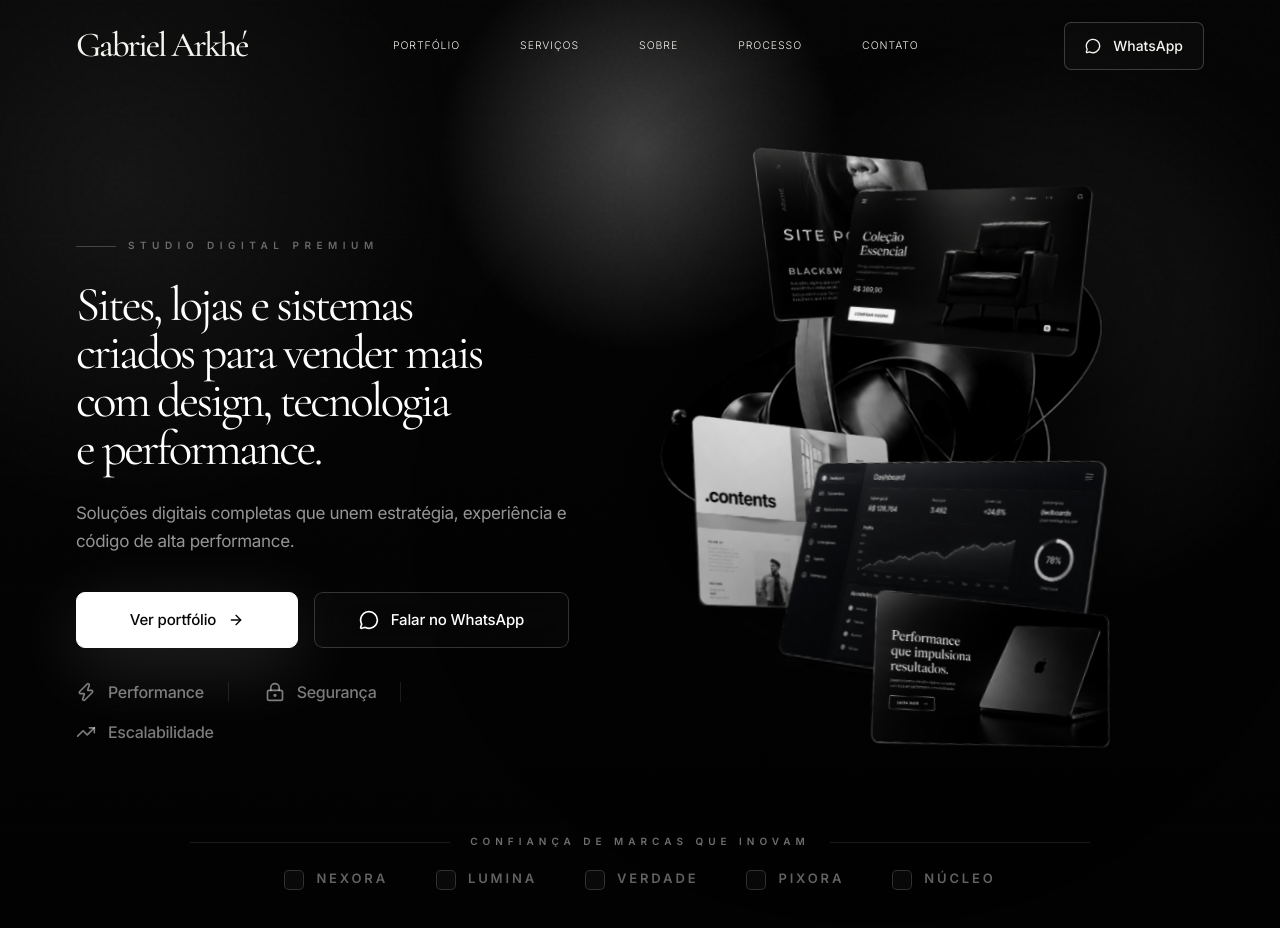
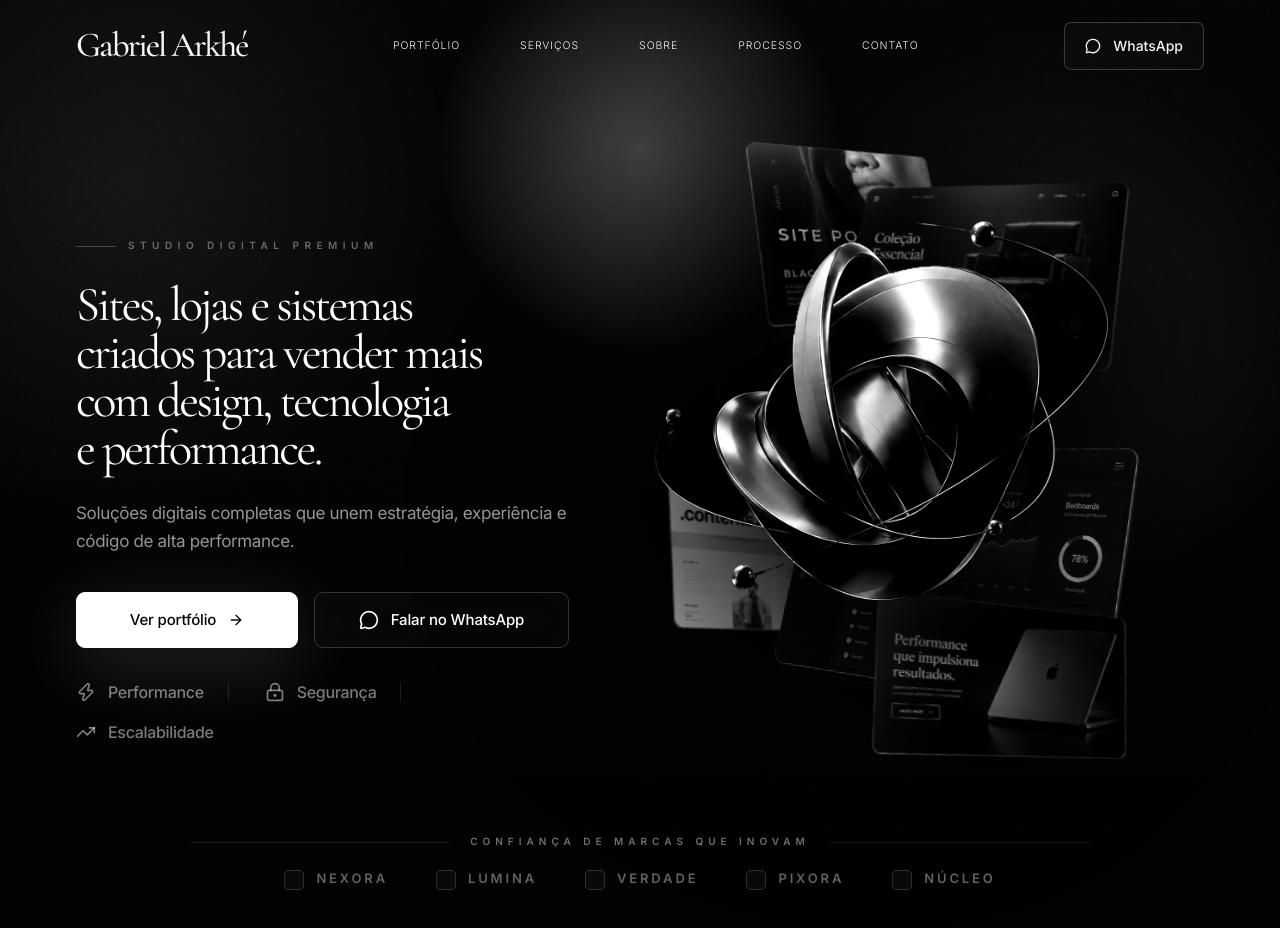
Before and after one commit to NeroProject329/portfolio-gabriel-arkhe, a Next.js app: page / in a window 1280 px wide. Built offline with nearby package versions, Linux system fonts and the light colour scheme.

Commit message:
ajuste no objeto metálico

```diff
--- a/src/components/sections/HeroSection.tsx
+++ b/src/components/sections/HeroSection.tsx
@@ -59,7 +59,7 @@ function FloatingMockup({
         ease: [0.22, 1, 0.36, 1],
       }}
       className={cn(
-        "mockup-card pointer-events-none absolute z-30",
+        "mockup-card pointer-events-none absolute z-20",
         "drop-shadow-[0_34px_90px_rgba(0,0,0,0.72)]",
         float === "slow" && "float-slow",
         float === "medium" && "float-medium",
@@ -201,7 +201,7 @@ export function HeroSection() {
                 delay: 0.18,
                 ease: [0.22, 1, 0.36, 1],
               }}
-              className="absolute left-[49%] top-[42%] z-20 h-[300px] w-[300px] -translate-x-1/2 -translate-y-1/2 sm:h-[390px] sm:w-[390px] lg:left-[49%] lg:top-[43%] lg:h-[455px] lg:w-[455px] xl:h-[505px] xl:w-[505px]"
+              className="absolute left-[50%] top-[43%] z-40 h-[320px] w-[320px] -translate-x-1/2 -translate-y-1/2 sm:h-[400px] sm:w-[400px] lg:left-[49%] lg:top-[43%] lg:h-[470px] lg:w-[470px] xl:h-[520px] xl:w-[520px]"
             >
               <div className="hero-metal-object">
                 <span className="hero-metal-glow" />
@@ -215,7 +215,7 @@ export function HeroSection() {
               priority
               delay={0.35}
               float="slow"
-              className="left-[7%] top-[0%] h-[170px] w-[335px] -rotate-[5deg] sm:left-[8%] sm:top-[1%] sm:h-[205px] sm:w-[405px] lg:left-[7%] lg:top-[2%] xl:h-[230px] xl:w-[455px]"
+              className="left-[4%] top-[-1%] h-[175px] w-[350px] -rotate-[5deg] sm:left-[5%] sm:top-[0%] sm:h-[215px] sm:w-[425px] lg:left-[4%] lg:top-[1%] xl:h-[245px] xl:w-[490px]"
             />
 
             <FloatingMockup
@@ -223,7 +223,7 @@ export function HeroSection() {
               alt="Mockup editorial contents"
               delay={0.43}
               float="medium"
-              className="left-[-2%] top-[38%] h-[170px] w-[335px] rotate-[2deg] sm:left-[-1%] sm:top-[39%] sm:h-[215px] sm:w-[425px] lg:left-[-3%] lg:top-[39%] xl:h-[245px] xl:w-[485px]"
+              className="left-[-10%] top-[39%] h-[175px] w-[340px] rotate-[2deg] sm:left-[-7%] sm:top-[40%] sm:h-[225px] sm:w-[435px] lg:left-[-8%] lg:top-[41%] xl:h-[255px] xl:w-[505px]"
             />
 
             <FloatingMockup
@@ -231,7 +231,7 @@ export function HeroSection() {
               alt="Mockup de loja virtual coleção essencial"
               delay={0.5}
               float="fast"
-              className="right-[-1%] top-[5%] h-[165px] w-[340px] rotate-[4deg] sm:right-[0%] sm:top-[5%] sm:h-[205px] sm:w-[425px] lg:right-[-1%] lg:top-[5%] xl:h-[235px] xl:w-[495px]"
+              className="right-[-10%] top-[3%] h-[175px] w-[360px] rotate-[4deg] sm:right-[-7%] sm:top-[4%] sm:h-[225px] sm:w-[455px] lg:right-[-8%] lg:top-[4%] xl:h-[260px] xl:w-[540px]"
             />
 
             <FloatingMockup
@@ -239,7 +239,7 @@ export function HeroSection() {
               alt="Mockup de dashboard escuro"
               delay={0.56}
               float="slow"
-              className="right-[1%] bottom-[18%] h-[185px] w-[345px] rotate-[4deg] sm:right-[2%] sm:bottom-[17%] sm:h-[235px] sm:w-[440px] lg:right-[1%] lg:bottom-[17%] xl:h-[270px] xl:w-[510px]"
+              className="right-[-5%] bottom-[13%] h-[200px] w-[365px] rotate-[4deg] sm:right-[-4%] sm:bottom-[14%] sm:h-[255px] sm:w-[465px] lg:right-[-4%] lg:bottom-[15%] xl:h-[300px] xl:w-[545px]"
             />
 
             <FloatingMockup
@@ -247,7 +247,7 @@ export function HeroSection() {
               alt="Mockup performance que impulsiona resultados"
               delay={0.62}
               float="medium"
-              className="left-[26%] bottom-[5%] h-[155px] w-[335px] rotate-[4deg] sm:left-[29%] sm:bottom-[6%] sm:h-[200px] sm:w-[430px] lg:left-[27%] lg:bottom-[7%] xl:h-[230px] xl:w-[500px]"
+              className="left-[25%] bottom-[2%] h-[160px] w-[350px] rotate-[4deg] sm:left-[28%] sm:bottom-[4%] sm:h-[205px] sm:w-[450px] lg:left-[26%] lg:bottom-[5%] xl:h-[245px] xl:w-[530px]"
             />
           </div>
         </div>
```
